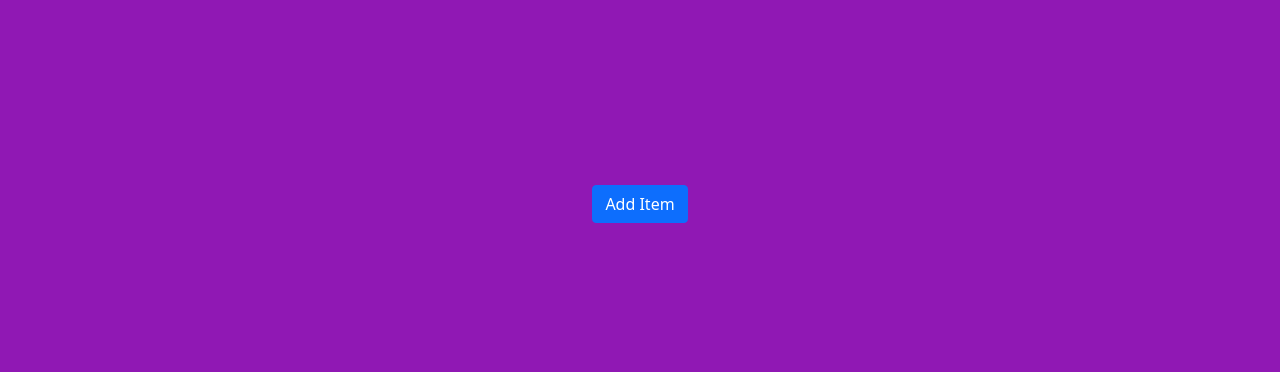
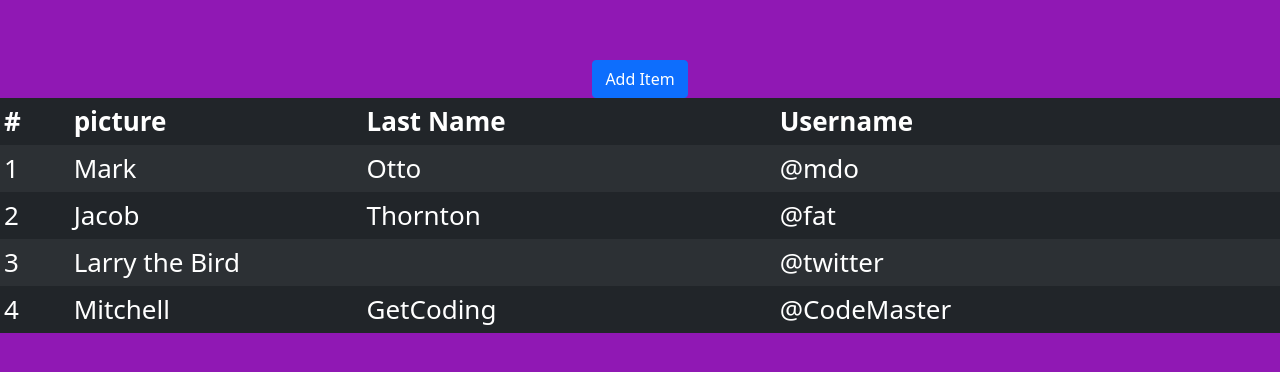
Before and after one commit to Valderhide/inventory, a React (Create React App) app: page / in a window 1280 px wide. Shown: the part 196-568 px from the top of the page. Built offline with nearby package versions, Linux system fonts and the light colour scheme.

Commit message:
Basic Table reimplemented

```diff
--- a/src/App.js
+++ b/src/App.js
@@ -57,7 +57,7 @@ function App() {
                 </Button>
               </Modal.Footer>
             </Modal>
-            {/*<ItemTable />*/}
+            <ItemTable />
           </header>
         </div>
       </>
```
